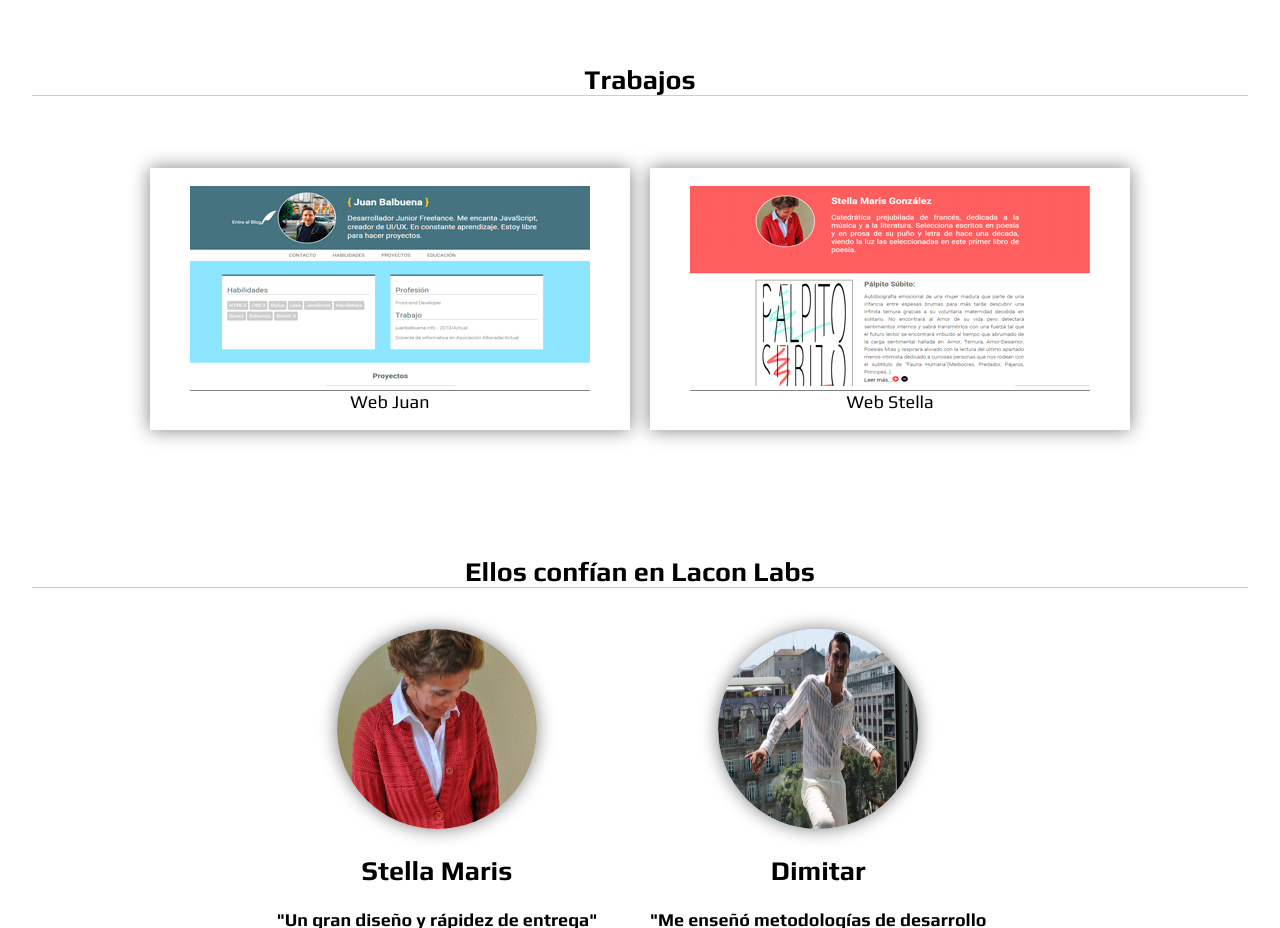
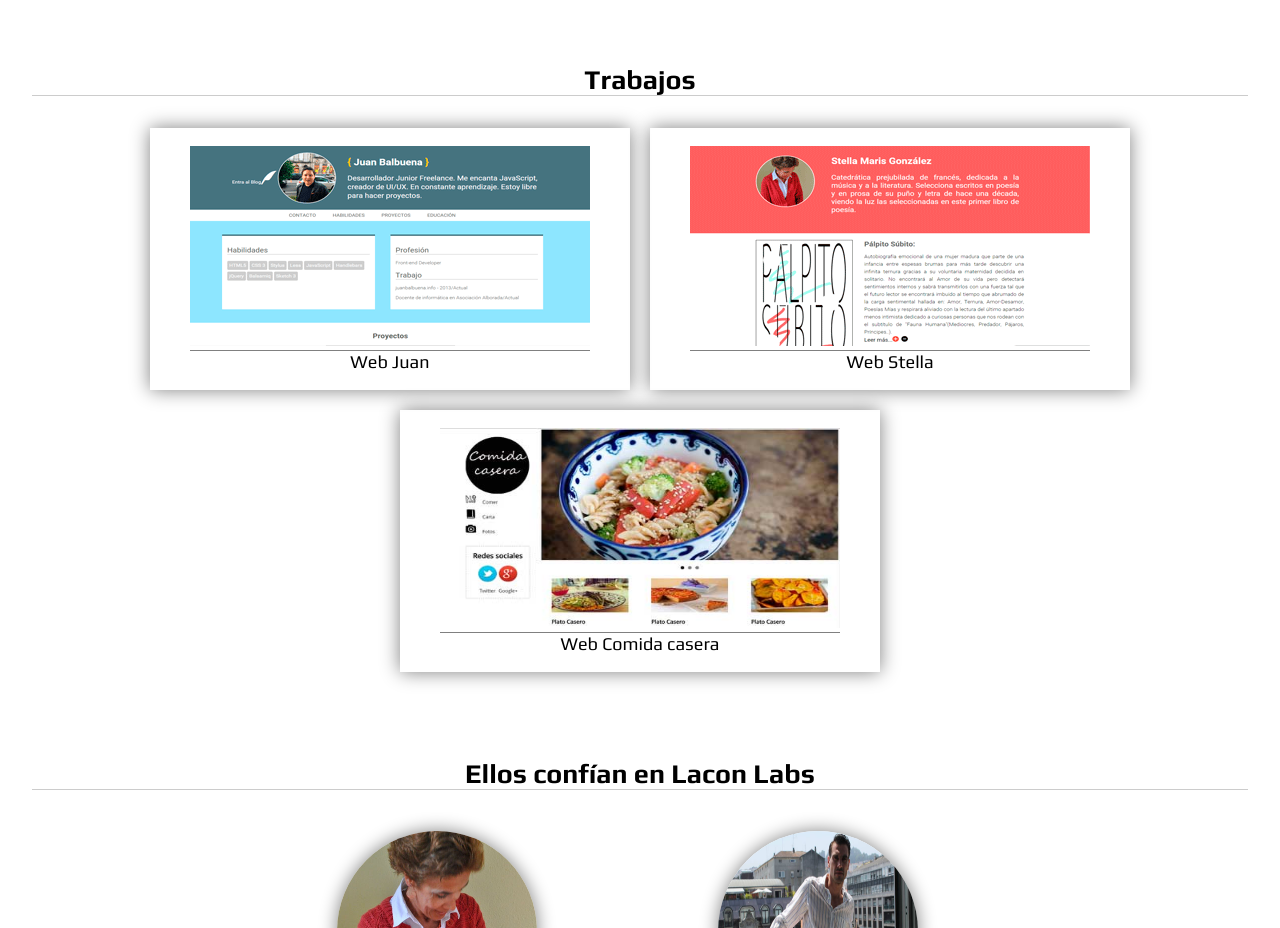
Before and after one commit to BalbuenaJuan/Lacon, a plain HTML site: page index.html in a window 1280 px wide. Shown: the part 820-1748 px from the top of the page. Drawn offline with nearby package versions, Linux system fonts and the light colour scheme.

Commit message:
pagina comida anadida al portfolio

```diff
--- a/index.html
+++ b/index.html
@@ -56,6 +56,13 @@
                                                              alt="web-stella"/></a>
                     <figcaption>Web Stella</figcaption></figure>
             </article>
+            <article class="trabajos__webs">
+                <figure><a
+                        href="http://www.stellamgb.com"><img height="200" width="400" class="trabajos__webs--img"
+                                                             src="static/img/webs/comida.jpg"
+                                                             alt="comida-casera"/></a>
+                    <figcaption>Web Comida casera</figcaption></figure>
+            </article>
         </section>
         <section class="standar-section">
             <h2 class="card__header">Ellos confían en Lacon Labs</h2>
--- a/static/css/style.css
+++ b/static/css/style.css
@@ -234,7 +234,7 @@ align-self
 .trabajos__webs {
   display: inline-block;
   box-shadow: 0 0 1em #808080;
-  margin: 50px 8px;
+  margin: 10px 8px;
 }
 @media all and (max-width: 1680px) {
   .standar-section {
```
Also changed, not shown: static/img/webs/comida.jpg (added), 1 other file.
